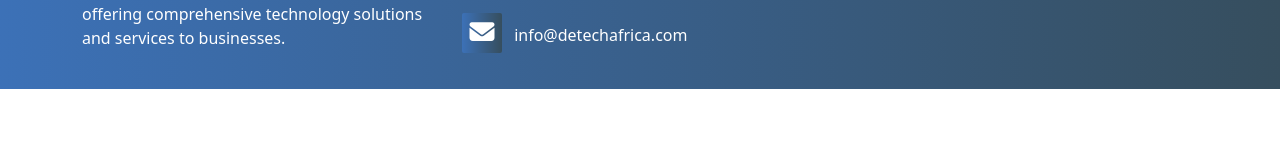
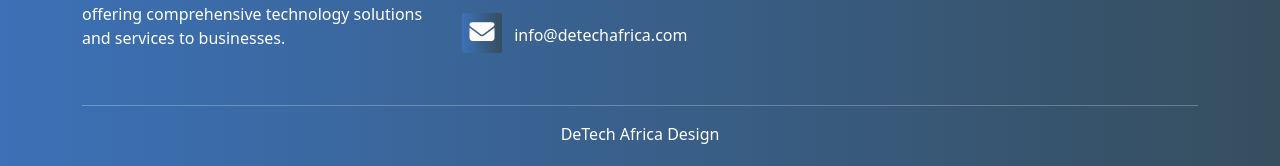
Before and after one commit to fkiarie/detechafrica, a plain HTML site: page index.html in a window 1280 px wide. Shown: the part 3545-3711 px from the top of the page. Before the commit the page ends 3634 px from the top, so only its background shows below. Drawn offline with nearby package versions, Linux system fonts and the light colour scheme.

Commit message:
add copyright section

```diff
--- a/index.html
+++ b/index.html
@@ -231,6 +231,8 @@
             <button type="button" class="btn btn-primary">Subscribe</button>
           </div>
         </div>
+        <hr>
+        <p class="copyright">DeTech Africa Design</p>
       </div>
     </section>
     <script src="main.js"></script>
--- a/main.css
+++ b/main.css
@@ -185,3 +185,11 @@
     margin-top: 30px;
     background-image: linear-gradient(to right, #3c71b7, #364e5e);
 }
+hr{
+    background-color: #fff;
+}
+.copyright{
+    margin: 0;
+    padding-bottom: 20px;
+    text-align: center;
+}
```
